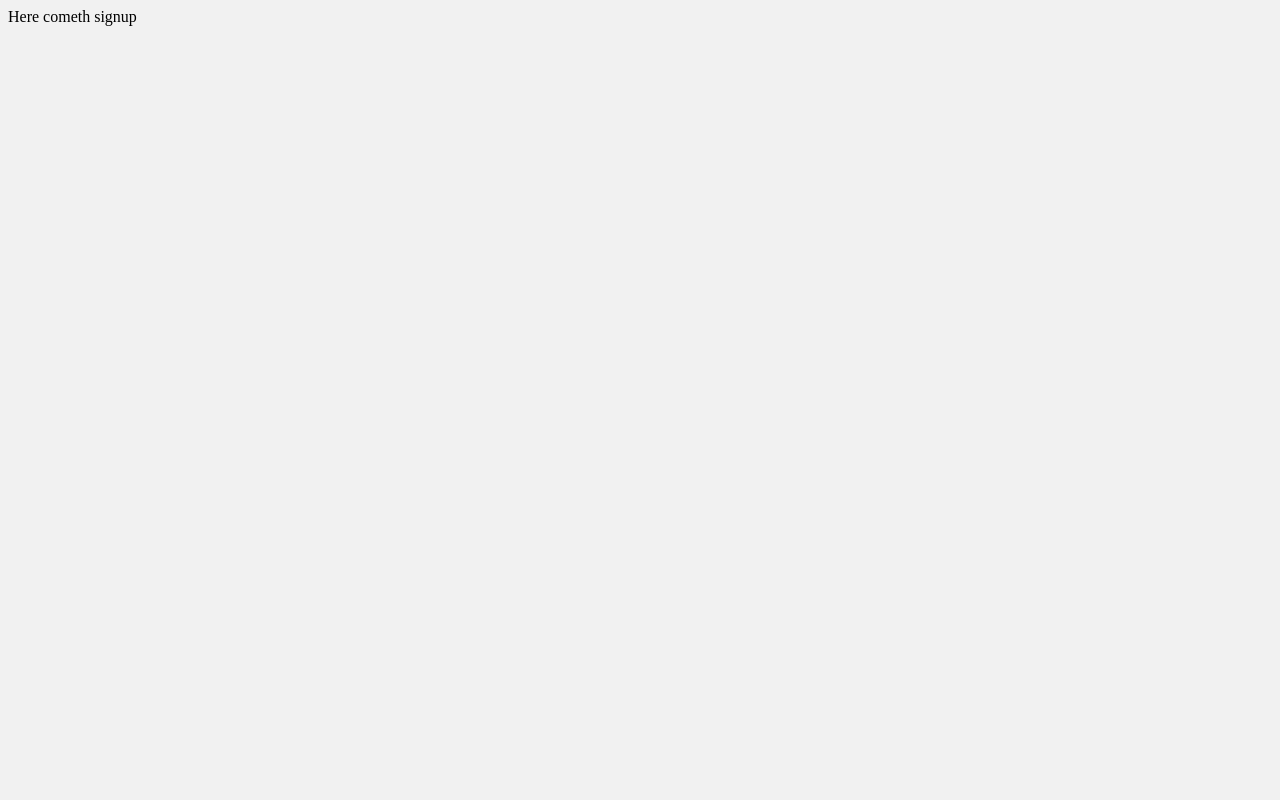
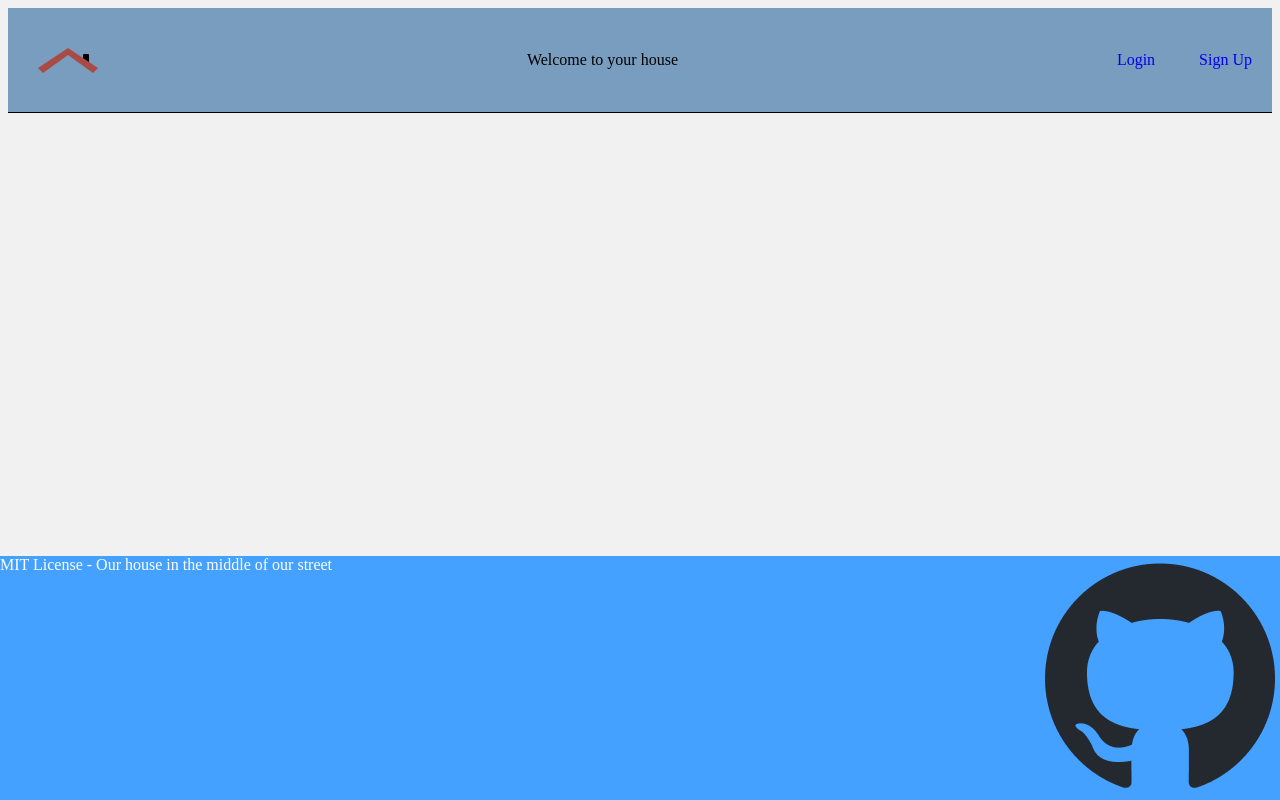
Before and after one commit to egeaksoz/ev, a React app: page /signup in a window 1280 px wide. Built offline with nearby package versions, Linux system fonts and the light colour scheme.

Commit message:
add layout

```diff
--- a/src/App.scss
+++ b/src/App.scss
@@ -0,0 +1,3 @@
+body {
+  background-color: #f1f1f1;
+}
--- a/src/App.tsx
+++ b/src/App.tsx
@@ -1,11 +1,9 @@
-import Header from './sharedComponents/Header/Header'
 import './App.scss'
 import type { FC } from 'react'
 
 const App: FC = () => {
   return (
     <div id="app">
-      <Header />
     </div>
   )
 }
--- a/src/index.html
+++ b/src/index.html
@@ -5,7 +5,7 @@
     <meta name="viewport" content="width=device-width, initial-scale=1.0">
     <title>Ev</title>
 </head>
-<body style="background-color: #f1f1f1;">
+<body>
     <div id="root"></div>
 </body>
 </html>
--- a/src/pages/Login/Login.tsx
+++ b/src/pages/Login/Login.tsx
@@ -1,13 +1,10 @@
 import type { FC } from 'react'
-import Header from '../../sharedComponents/Header/Header'
 
 const Login: FC = () => {
   return (
     <div>
-      <Header />
       <div className='login'>
         <div className='input'>
-
         </div>
       </div>
     </div>
--- /dev/null
+++ b/src/pages/Signup/Signup.tsx
@@ -0,0 +1,12 @@
+import type { FC } from 'react'
+
+const Signup: FC = () => {
+  return (
+    <div>
+      <div className='signup'>
+      </div>
+    </div>
+  )
+}
+
+export default Signup
--- /dev/null
+++ b/src/sharedComponents/Footer/Footer.scss
@@ -0,0 +1,10 @@
+footer {
+  position:absolute;
+  left:0;
+  bottom:0;
+  right:0;
+  display: flex;
+  justify-content: space-between;
+  background-color: #45a1ff;
+  color: #fff;
+}
--- /dev/null
+++ b/src/sharedComponents/Footer/Footer.tsx
@@ -0,0 +1,13 @@
+import './Footer.scss'
+import type { FC } from 'react'
+
+const Footer: FC = () => {
+  return (
+    <footer>
+        <span> MIT License - Our house in the middle of our street </span>
+        <a href='https://github.com/egeaksoz/ev'><img src='github-mark.png' /></a>
+    </footer>
+  )
+}
+
+export default Footer
--- /dev/null
+++ b/src/sharedComponents/Layout/Layout.scss
@@ -0,0 +1,5 @@
+#abbas {
+    height: 100%;
+    display: flex;
+    flex-direction: column;
+}
--- /dev/null
+++ b/src/sharedComponents/Layout/Layout.tsx
@@ -0,0 +1,18 @@
+import Footer from '../Footer/Footer'
+import Header from '../Header/Header'
+import type { ReactNode } from 'react'
+import './Layout.scss'
+
+interface Props {
+  children?: ReactNode
+}
+
+export default function Layout ({ children }: Props): JSX.Element {
+  return (
+    <div id='abbas'>
+      <Header />
+      <main>{children}</main>
+      <Footer />
+    </div>
+  )
+}
```
Also changed, not shown: src/index.tsx (+5 -3 lines), public/github-mark.png (added).
